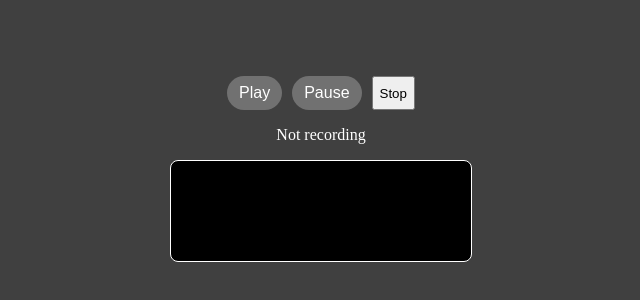
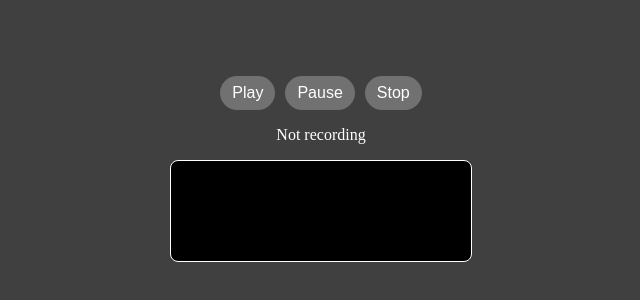
Before and after one commit to pjeff1465/dictation, a plain HTML site: page index.html in a window 1280 px wide. Shown: the part 254-554 px from the top of the page, without its empty margins (319-959 px from the left). Drawn offline with Linux system fonts and the light colour scheme.

Commit message:
fixed stop button (could probably combine CSS into one)

```diff
--- a/css/styles.css
+++ b/css/styles.css
@@ -54,6 +54,25 @@ body{
     outline: none;
 }
 
+/* Stop Button */
+.stop-button{
+    background-color: #717171;
+    color: white;
+    padding: 8px 12px;
+    font-size: 1rem;
+    border: none;
+    border-radius: 20px;
+    cursor: pointer;
+    transition: background-color 0.3s ease, transform 0.2s ease;
+    box-shadow: none;
+    outline: none;
+}
+
+.stop-button:hover{
+    background-color: #535353;
+    outline: none;
+}
+
 /* Waveform Styling */
 canvas {
     background-color: black;
--- a/main.js
+++ b/main.js
@@ -139,6 +139,7 @@ stopBtn.addEventListener("click", () => {
 });
 
 
+// Commented out: loading, playing, pausing, stopping audio file contained in project repo
 // // create media element source of audio const
 // const source = audioContext.createMediaElementSource(audio);
 
```
